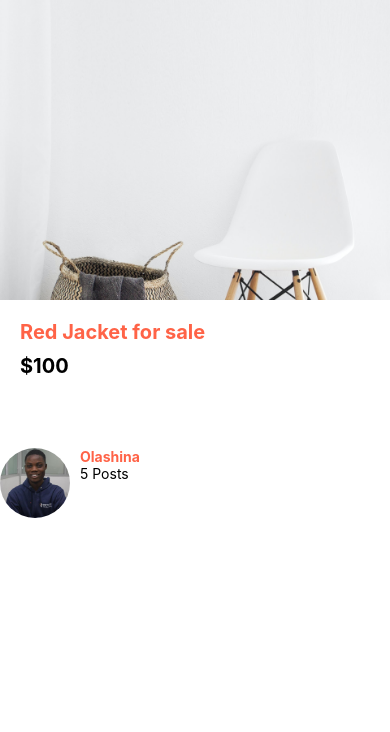
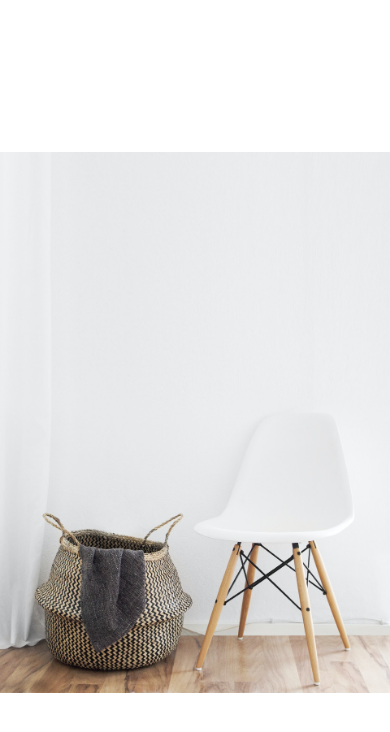
Before and after one commit to olashina201/zoop, a React Native app: screen / in a window 390 px wide. Shown: the top 732 px of the page. Built offline with nearby package versions, Linux system fonts and the light colour scheme.

Commit message:
update codebase

```diff
--- a/App.tsx
+++ b/App.tsx
@@ -9,7 +9,7 @@ import Welcome from "./app/screens/Welcome";
 
 export default function App() {
   return (
-    <ListingDetails />
+    <ViewImage />
   );
 }
 
--- a/app/screens/ViewImage.tsx
+++ b/app/screens/ViewImage.tsx
@@ -1,13 +1,18 @@
 import React from "react";
 import { Image, StyleSheet, View } from "react-native";
+import { MaterialCommunityIcons } from "@expo/vector-icons";
 
 import colors from "../config/colors";
 
 const ViewImage = () => {
   return (
     <View style={styles.container}>
-      <View style={styles.closeIcon}></View>
-      <View style={styles.deleteIcon}></View>
+      <View style={styles.closeIcon}>
+        <MaterialCommunityIcons name="close" color="white" size={30} />
+      </View>
+      <View style={styles.deleteIcon}>
+        <MaterialCommunityIcons name="trash-can-outline" color="white" size={30} />
+      </View>
       <Image
         resizeMode="contain"
         style={styles.image}
@@ -19,11 +24,8 @@ const ViewImage = () => {
 
 const styles = StyleSheet.create({
   closeIcon: {
-    width: 50,
-    height: 50,
-    backgroundColor: colors.primary,
-    position: 'absolute',
-    top: 40,
+    position: "absolute",
+    top: 60,
     left: 30,
   },
   container: {
@@ -31,11 +33,8 @@ const styles = StyleSheet.create({
     flex: 1,
   },
   deleteIcon: {
-    width: 50,
-    height: 50,
-    backgroundColor: colors.secondary,
-    position: 'absolute',
-    top: 40,
+    position: "absolute",
+    top: 60,
     right: 30,
   },
   image: {
```
